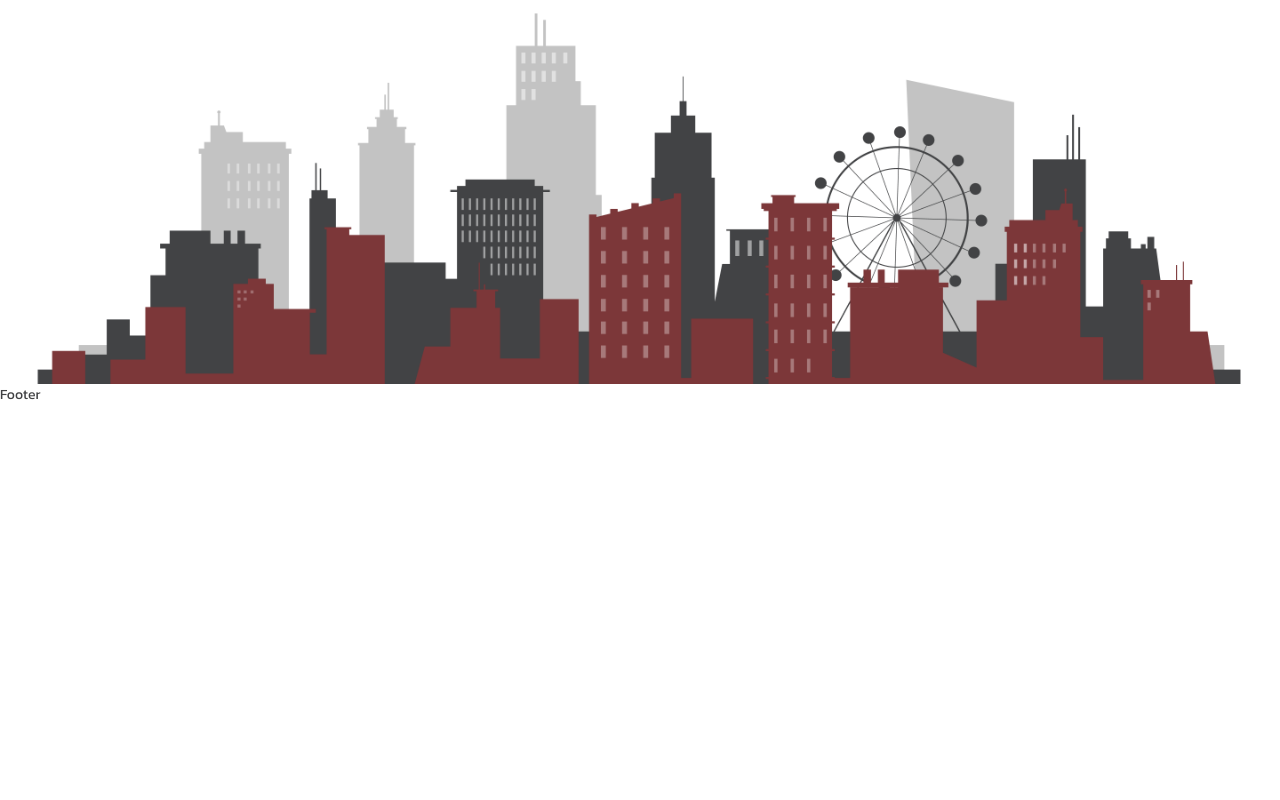
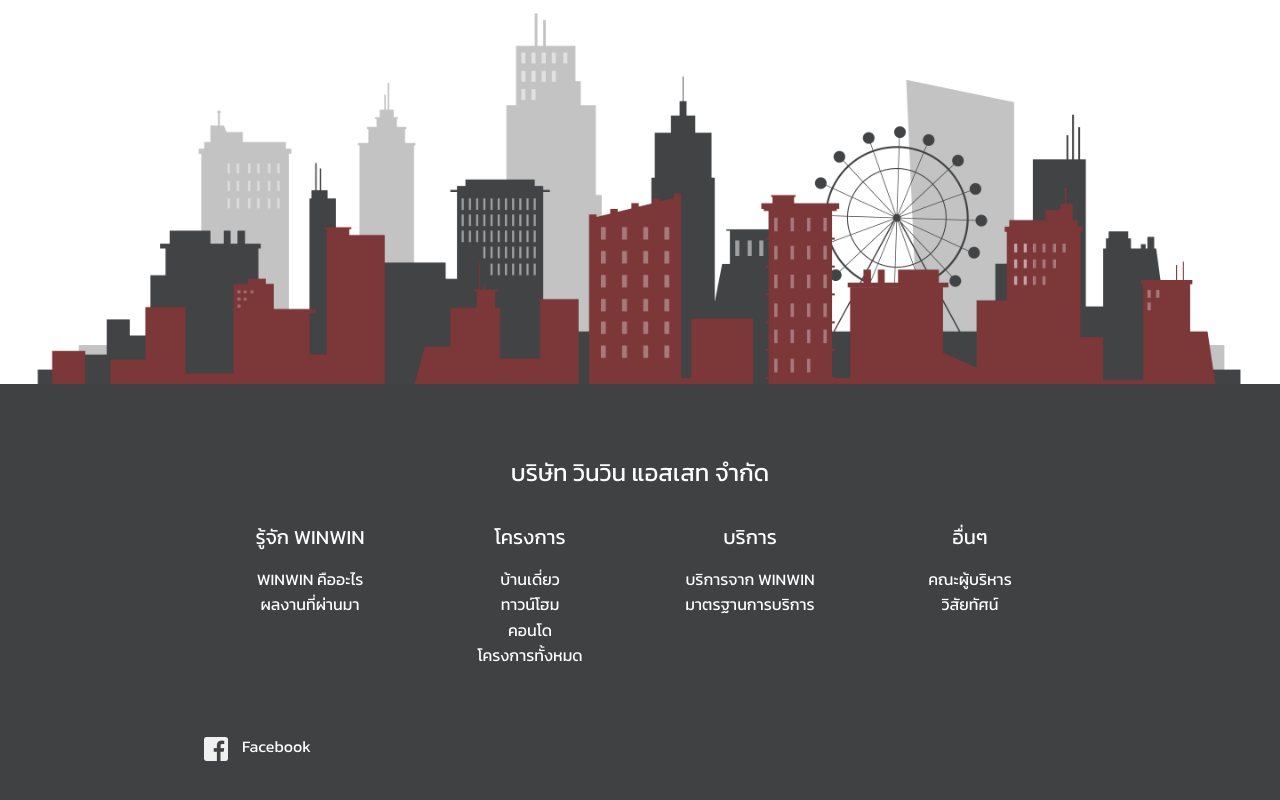
Before and after one commit to romncn/WinWin-Assets_Web, a React (Create React App) app: page / in a window 1280 px wide. Shown: the part 2789-3589 px from the top of the page. Before the commit the page ends 3195 px from the top, so only its background shows below. Built offline with nearby package versions, Linux system fonts and the light colour scheme.

Commit message:
[♥] Create Footer component

```diff
--- a/src/components/components/Footer.tsx
+++ b/src/components/components/Footer.tsx
@@ -1,10 +1,105 @@
-import React from "react"
+import React from "react";
+import { Container, BodyPage } from "../components/Grid";
+import { Col, Row } from 'antd';
+import { styled } from "../../style/Theme";
+import { Link } from "react-router-dom";
+
+const Wrapper = styled.div`
+    width: 100%;
+    height: 100%;
+    background: #404143;
+    h3,h4,h5 {
+        color: white;
+        margin: 0px;
+    }
+    h5 {
+        &:hover , &:active {
+            color: ${props => (props.theme.color.basecolor)};
+            cursor: pointer;
+        }
+    }
+    .content {
+        text-align: center;
+        padding: 20px 0px 20px 0px;
+    }
+    .contact {
+        padding: 15px 0px 15px 0px;
+        a {
+            color: white;
+        }
+        h5 {
+            display: inline;
+            padding-left: 10px;
+            align-items: center;
+        }
+    }
+`;
 
 const Footer: React.FC = () => {
     return (
-        <div>
-            Footer
-        </div>
+        <Wrapper>
+            <Container>
+                <BodyPage>
+                    <div className="content">
+                        <h3>บริษัท วินวิน แอสเสท จำกัด</h3>
+                        <Row style={{ paddingTop: "30px", paddingBottom: "30px" }}>
+                            <Col span={24} lg={6}>
+                                <h4>รู้จัก WINWIN</h4>
+                                <p />
+                                <Link to="/whatis">
+                                    <h5>WINWIN คืออะไร</h5>
+                                </Link>
+                                <Link to="/portfolio">
+                                    <h5>ผลงานที่ผ่านมา</h5>
+                                </Link>
+                            </Col>
+                            <Col span={24} lg={6}>
+                                <h4>โครงการ</h4>
+                                <p />
+                                <Link to="/asset/house">
+                                    <h5>บ้านเดี่ยว</h5>
+                                </Link>
+                                <Link to="/asset/townhome">
+                                    <h5>ทาวน์โฮม</h5>
+                                </Link>
+                                <Link to="/asset/condominium">
+                                    <h5>คอนโด</h5>
+                                </Link>
+                                <Link to="/assets">
+                                    <h5>โครงการทั้งหมด</h5>
+                                </Link>
+                            </Col>
+                            <Col span={24} lg={6}>
+                                <h4>บริการ</h4>
+                                <p />
+                                <Link to="/service">
+                                    <h5>บริการจาก WINWIN</h5>
+                                </Link>
+                                <Link to="/standard-service">
+                                    <h5>มาตรฐานการบริการ</h5>
+                                </Link>
+                            </Col>
+                            <Col span={24} lg={6}>
+                                <h4>อื่นๆ</h4>
+                                <p />
+                                <Link to="aboutus">
+                                    <h5>คณะผู้บริหาร</h5>
+                                </Link>
+                                <Link to="vision">
+                                    <h5>วิสัยทัศน์</h5>
+                                </Link>
+                            </Col>
+                        </Row>
+                    </div>
+                    <div className="contact">
+                        <a href="/">
+                            <img src="/img/ic_facebook.png"></img>
+                            <h5>Facebook </h5>
+                        </a>
+                    </div>
+                </BodyPage>
+            </Container>
+        </Wrapper>
     )
 }
 
```
